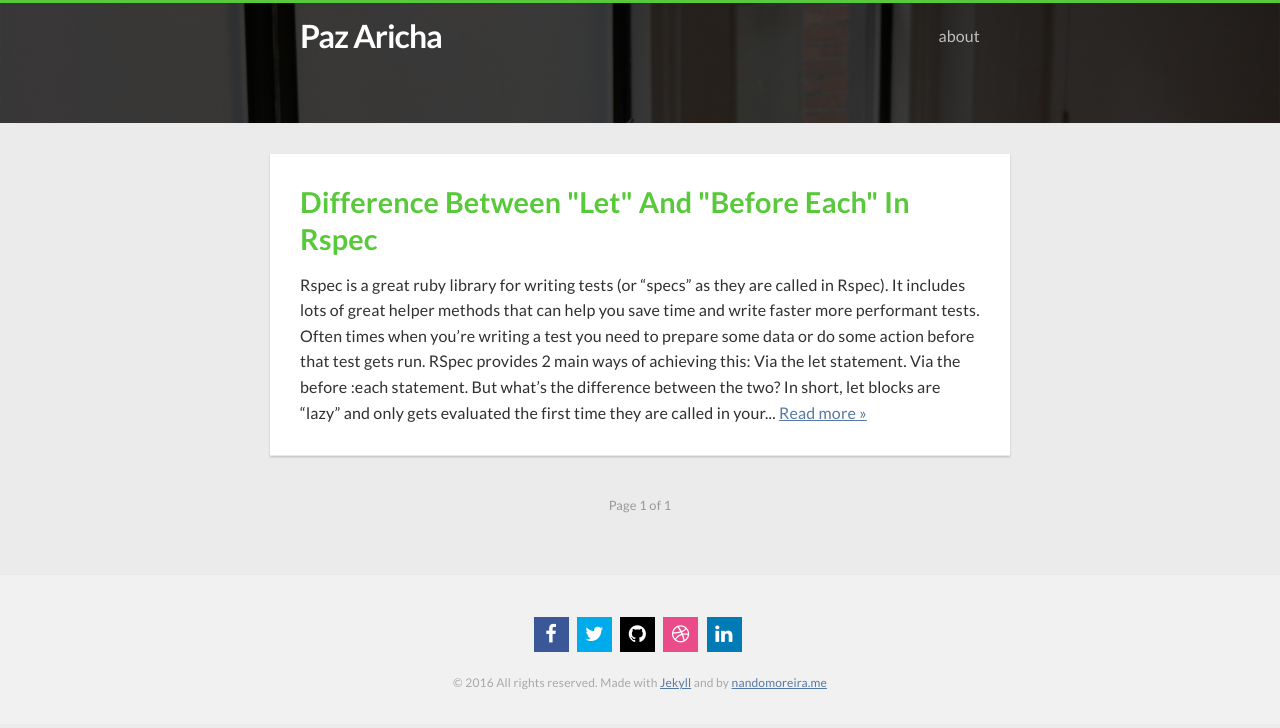
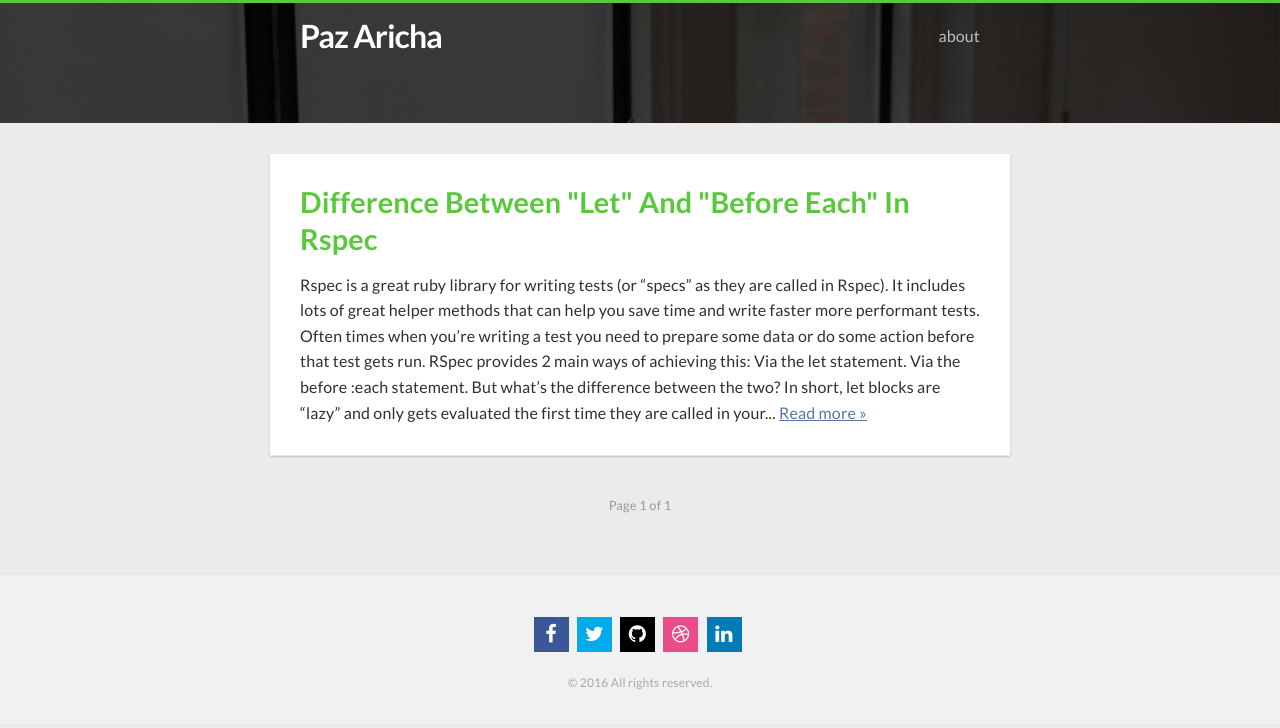
Before and after one commit to pazaricha/pazaricha.github.io, a Jekyll site: the page built from index.html, in a window 1280 px wide. Shown: the top 728 px of the page. Built offline with Jekyll 4.4.1, drawn with Linux system fonts in a browser that asks for light colours; nearby versions of some CDN libraries; the list of posts is cut into pages by our own code.

Commit message:
footer update

```diff
--- a/_includes/footer.html
+++ b/_includes/footer.html
@@ -3,7 +3,6 @@
 
     {% include social-icons.html %}
 
-    <small>&copy; {{ site.time | date: '%Y' }} All rights reserved. Made with <a href="http://jekyllrb.com" target="_blank">Jekyll</a> and <i class="icon icon-heart"></i></small>
-    <small>by <a href="http://nandomoreira.me" target="_blank">nandomoreira.me</a></small>
+    <small>&copy; {{ site.time | date: '%Y' }} All rights reserved.</small>
   </div>
 </footer>
```
